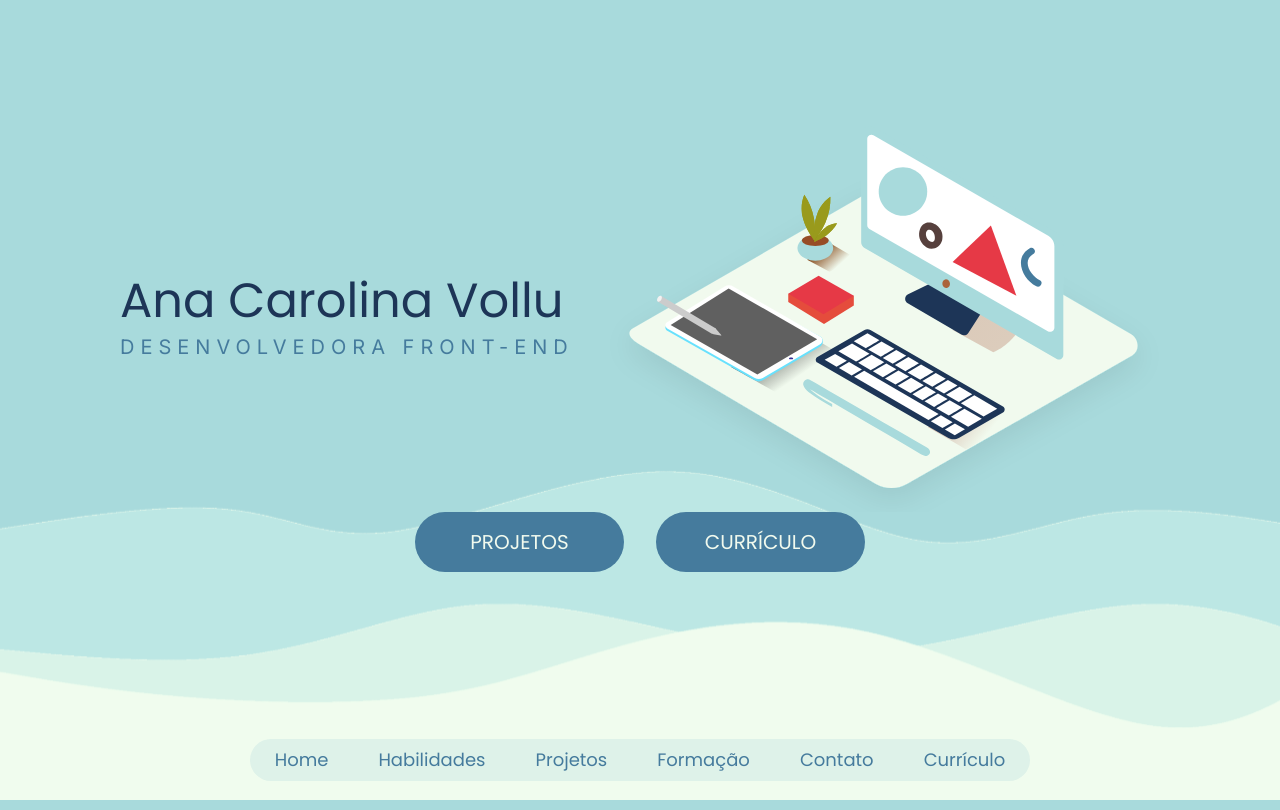
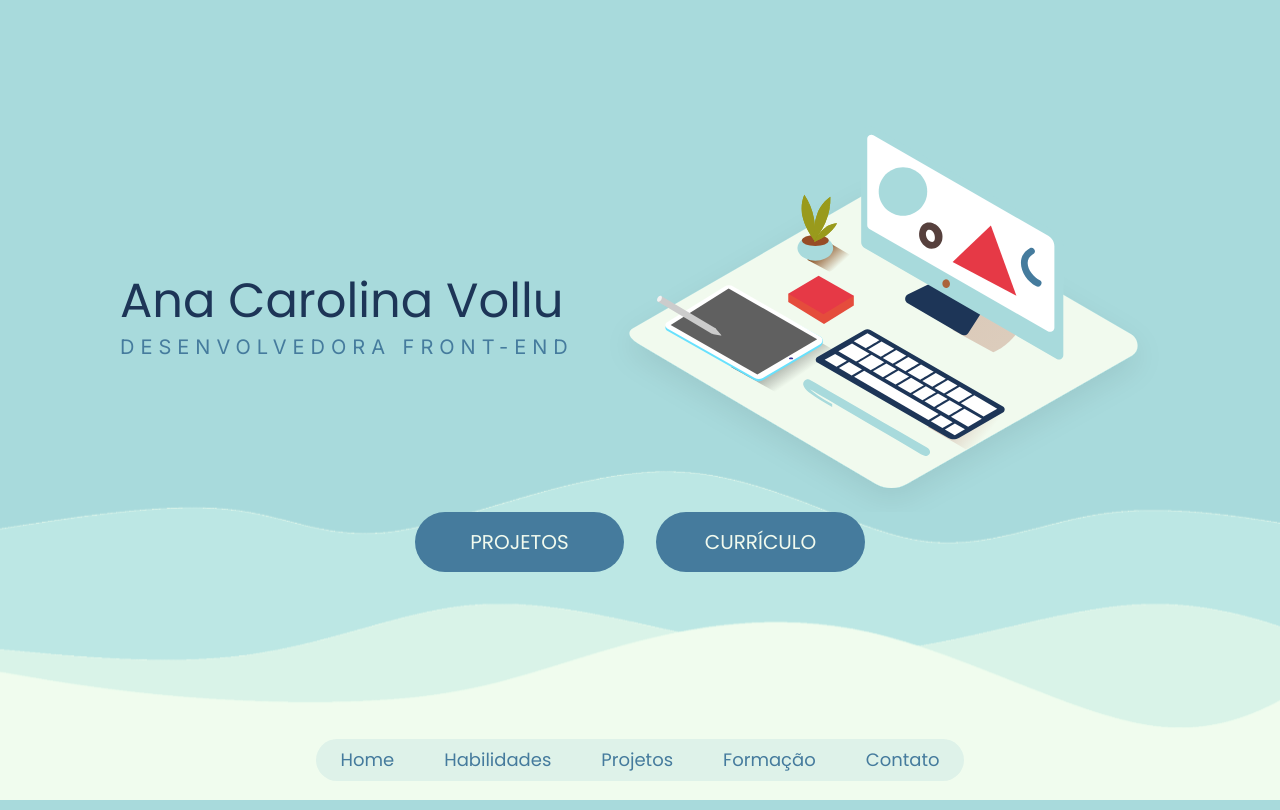
Before and after one commit to anavollu/curriculo-ana, a SvelteKit app: page / in a window 1280 px wide. Built offline with nearby package versions, Linux system fonts and the light colour scheme.

Commit message:
fix: remove resume button on menu

```diff
--- a/src/routes/menu-items.svelte
+++ b/src/routes/menu-items.svelte
@@ -12,6 +12,7 @@
 		class="absolute top-[75px] z-10 w-[230px] flex-col justify-center rounded-[10px] bg-candyblue"
 	>
 		{#each pages as { name, path }}
+			{#if name !== 'Currículo'}
 				<button
 					on:click={() => {
 						menuOpen = !menuOpen;
@@ -20,6 +21,7 @@
 				>
 					<a href={path}>{name}</a>
 				</button>
+			{/if}
 		{/each}
 	</div>
 {/if}
--- a/src/routes/menu.svelte
+++ b/src/routes/menu.svelte
@@ -23,11 +23,13 @@
 
 <div class="hidden lg:flex lg:rounded-[30px] lg:bg-candyblue">
 	{#each pages as page}
+		{#if page.name !== 'Currículo'}
 			<a
 				class="rounded-[30px] px-[25px] py-[10.5px] font-poppins text-lg leading-[21.5px] text-blue hover:bg-blue hover:text-offwhite active:bg-blue active:text-offwhite"
 				href={page.path}
 			>
 				{page.name}
 			</a>
+		{/if}
 	{/each}
 </div>
```
Lines whose indentation alone changed are shown as unchanged.
